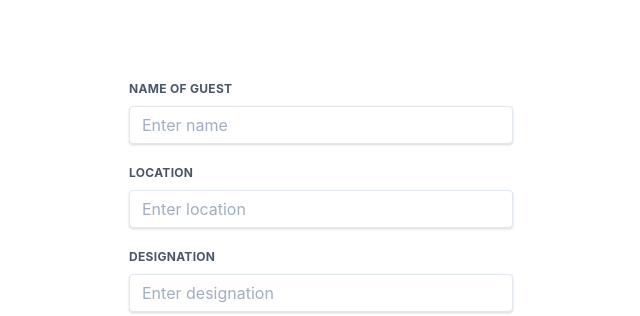
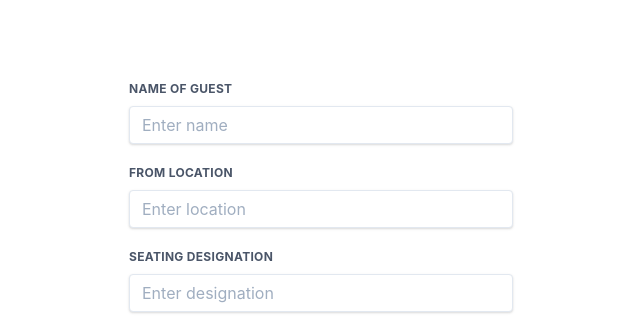
Before and after one commit to AJGHUB/guest-list, a React (Create React App) app: page /add in a window 1280 px wide. Shown: the top 316 px of the page, without its empty margins (319-959 px from the left). Built offline with nearby package versions, Linux system fonts and the light colour scheme.

Commit message:
change text on landing

```diff
--- a/src/components/AddGuest.js
+++ b/src/components/AddGuest.js
@@ -45,7 +45,7 @@ import { useHistory, Link } from "react-router-dom";
                             className="block uppercase tracking-wide text-gray-700 text-xs font-bold mb-2"
                             htmlFor="location"
                             >
-                                Location
+                                From Location
                             </label>
                             <input
                                 className="shadow appearance-none border rounded w-full py-2 px-3 text-gray-700 leading-tight focus:text-gray-600 focus:shadow-outline"
@@ -60,7 +60,7 @@ import { useHistory, Link } from "react-router-dom";
                              className="block uppercase tracking-wide text-gray-700 text-xs font-bold mb-2"
                              htmlFor="designation"
                              >
-                                 Designation
+                                 Seating Designation
                              </label>
                              <input
                              className="shadow appearance-none border rounded w-full py-2 px-3 text-gray-700 leading-tight focus:outline-none focus:text-gray-600"
--- a/src/components/Home.js
+++ b/src/components/Home.js
@@ -8,7 +8,7 @@ export const Home = () => {
       <div className="App">
         <div className="container mx-auto">
           <h3 className="text-center  text-3xl mt-20 text-base leading-8 text-black font-bold tracking-wide uppercase">
-            CRUD with React Context API and Hooks
+            Your Guest List for your Events
           </h3>
           <Heading />
           <GuestList />
```
